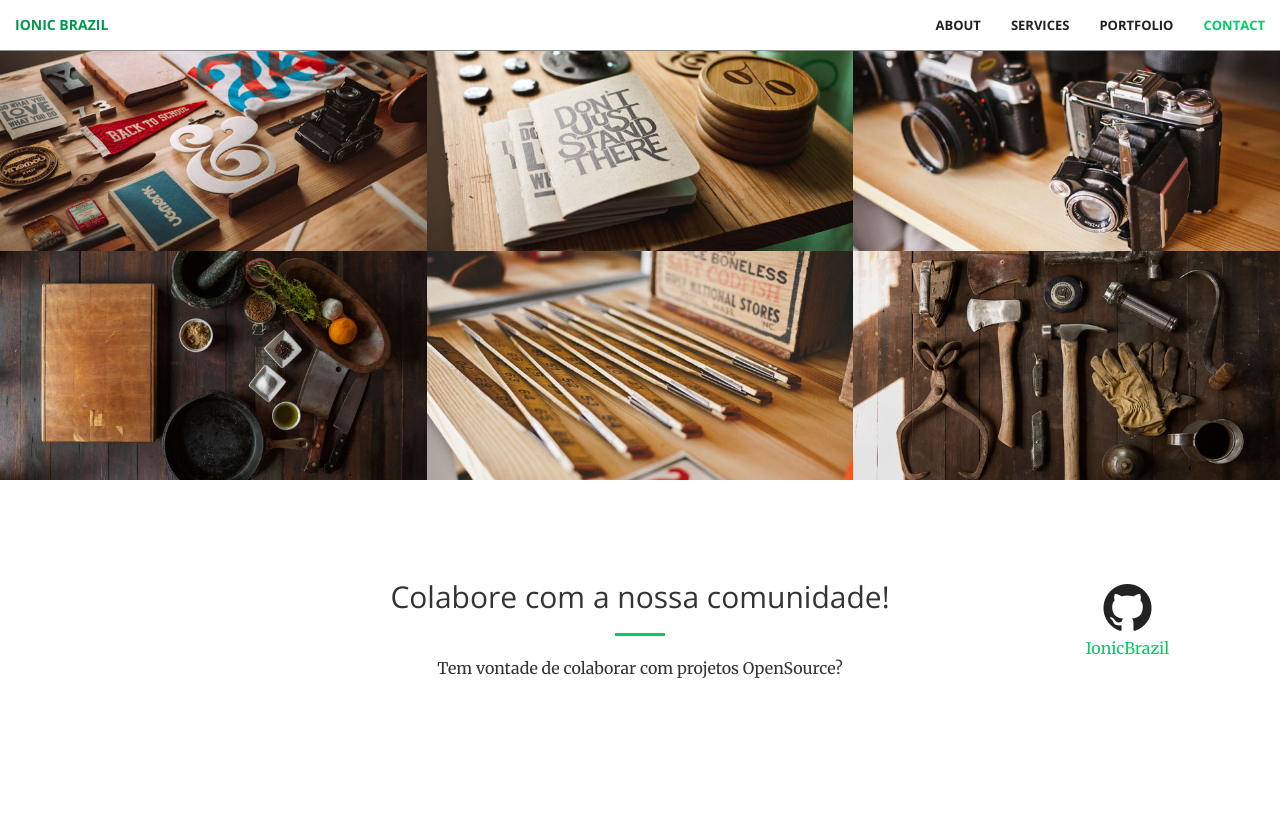
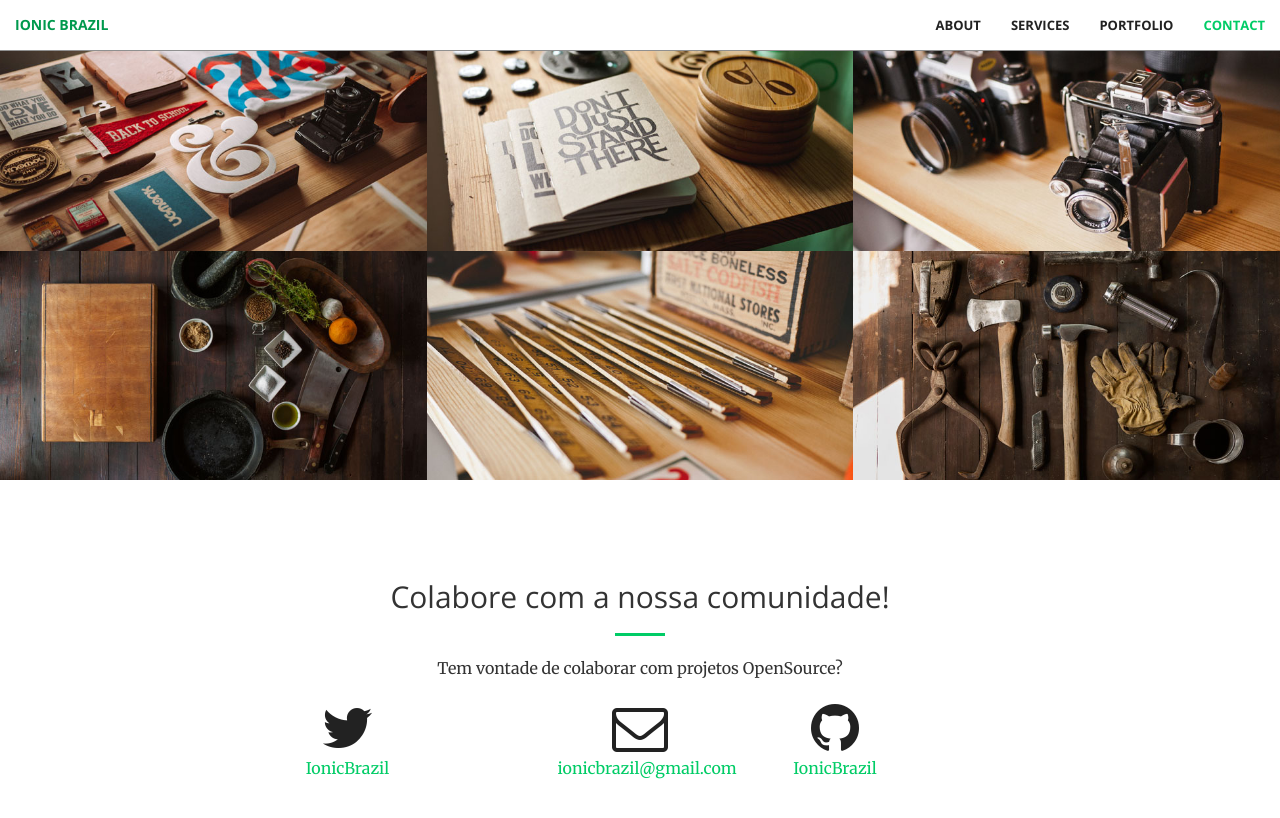
Before and after one commit to gabrielclima/gabrielclima.github.io, a Jekyll site: the page built from index.html, in a window 1280 px wide and 900 px high, scrolled down 1297 px. Shown: the top 818 px of the window. Built offline with Jekyll 4.4.1, drawn with Linux system fonts in a browser that asks for light colours.

Commit message:
Informações da página

```diff
--- a/_config.yml
+++ b/_config.yml
@@ -1,11 +1,11 @@
 # Site settings
-title:
-email:
+title: Ionic Brazil
+email: ionicbrazil@gmail.com
 description: > # this means to ignore newlines until "baseurl:"
 baseurl: "" # the subpath of your site, e.g. /blog/
 url: "" # the base hostname & protocol for your site
 
-twitter_username:
+twitter_username: IonicBrazil
 github_username: IonicBrazil
 
 # Build settings
--- a/_includes/contact.html
+++ b/_includes/contact.html
@@ -6,7 +6,7 @@
                 <hr class="primary">
                 <p>Tem vontade de colaborar com projetos OpenSource?</p>
             </div>
-        <!--<div class="col-lg-2 col-lg-offset-2 text-center">
+        <div class="col-lg-2 col-lg-offset-2 text-center">
             <a href="https://twitter.com/{{ site.twitter_username }}">
                 <i class="fa fa-twitter fa-3x wow bounceIn" data-wow-delay=".1s"></i>
                 <p>{{ site.twitter_username }}</p>
@@ -17,7 +17,7 @@
             <i class="fa fa-envelope-o fa-3x wow bounceIn" data-wow-delay=".1s"></i>
                 <p>{{ site.email }}</p>
             </a>
-        </div>-->
+        </div>
         <div class="col-lg-2 text-center">
             <a href="https://github.com/{{ site.github_username }}">
             <i class="fa fa-github fa-3x wow bounceIn" data-wow-delay=".1s"></i>
```
